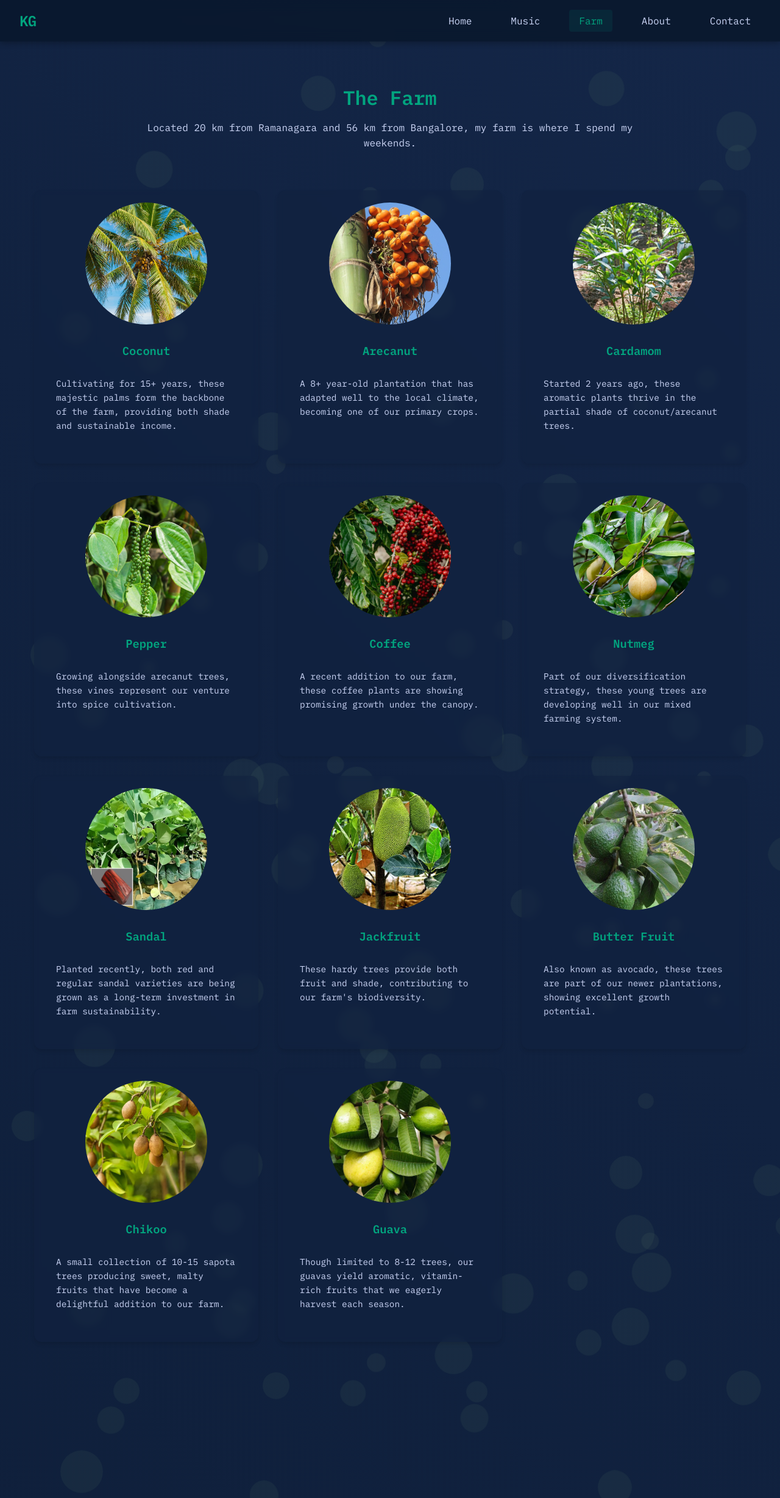
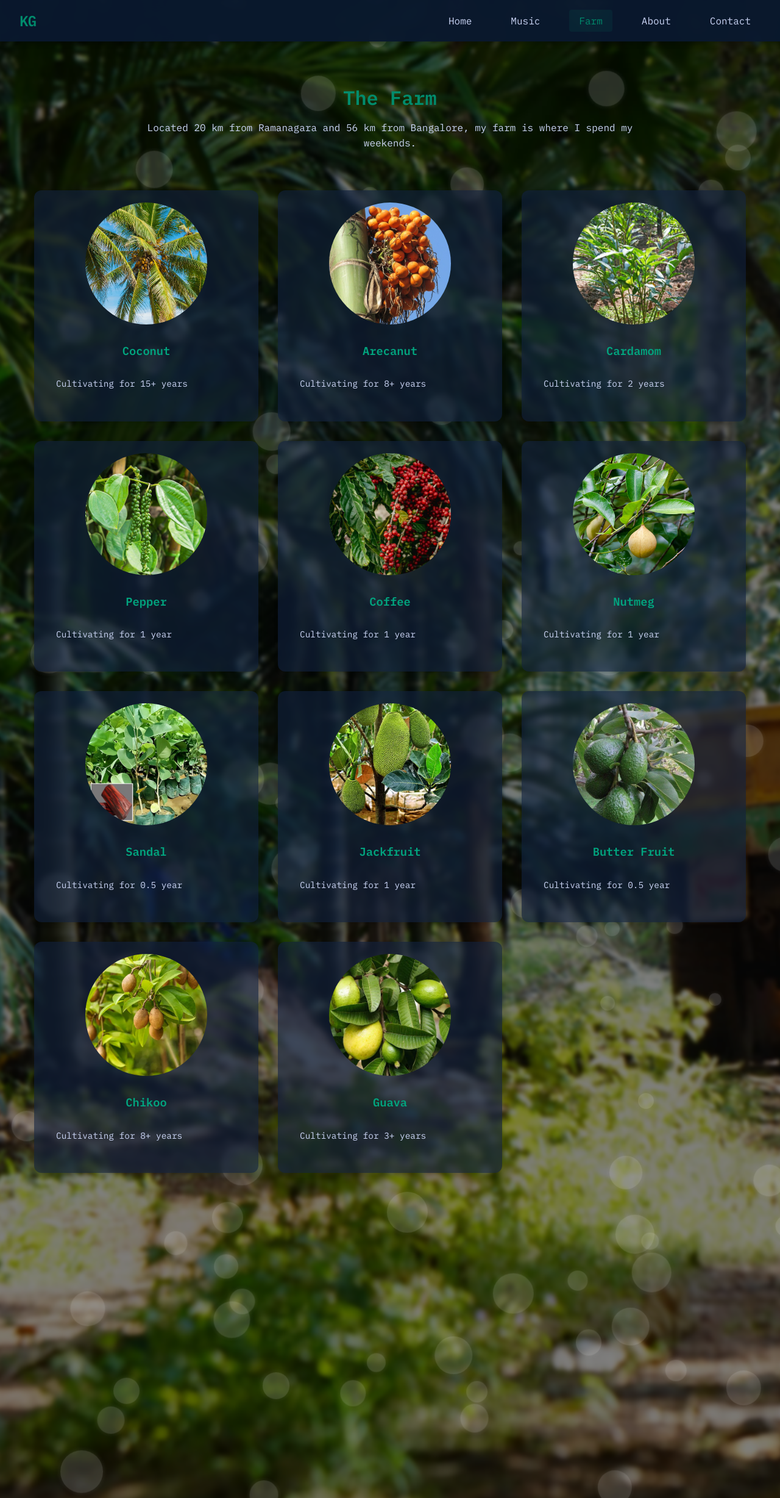
Before and after one commit to hyperwolf24/keerthigowda.com, a Flask app: page /farm in a window 1280 px wide. Shown: the whole page at 61% size. Run offline with Flask 3, Linux system fonts and the light colour scheme.

Commit message:
Changes to background

```diff
--- a/src/static/css/styles.css
+++ b/src/static/css/styles.css
@@ -7,7 +7,7 @@ html {
     font-family: 'IBM Plex Mono', monospace;
     color: white;
     overflow-x: hidden;
-    background-color: #0a192f;
+    background-color: transparent;
     position: relative;
 }
 
@@ -24,16 +24,35 @@ html {
 }
 
 .background-animation {
+    display: none;
+}
+
+.farm-background {
     position: fixed;
     top: 0;
     left: 0;
     right: 0;
     bottom: 0;
-    background: linear-gradient(45deg, #0a192f, #112240, #1d3461);
-    background-size: 400% 400%;
-    animation: gradient 15s ease infinite;
+    background-image: url('/static/images/farm.jpeg');
+    background-size: cover;
+    background-position: center;
+    background-repeat: no-repeat;
+    z-index: 0;
+    pointer-events: none;
+    filter: blur(3px);
+    -webkit-filter: blur(3px);
+    transform: scale(1.1);
+}
+
+.farm-background::before {
+    content: '';
+    position: absolute;
+    top: 0;
+    left: 0;
+    right: 0;
+    bottom: 0;
+    background-color: rgba(0, 0, 0, 0.5); /* Dark overlay with 50% opacity */
     z-index: 1;
-    pointer-events: none;
 }
 
 @keyframes gradient {
@@ -62,12 +81,12 @@ html {
 
 .bubble {
     position: absolute;
-    background-color: rgba(103, 138, 110, 0.1);
+    background-color: rgba(255, 255, 255, 0.15);
     border-radius: 50%;
+    box-shadow: 0 0 10px rgba(255, 255, 255, 0.1);
 }
 
 @keyframes float {
-
     0%,
     100% {
         transform: translate(0, 0);
@@ -236,7 +255,7 @@ html {
 }
 
 .farm-section h2 {
-    color: #02a57f;
+    color: #018c6d;
     text-align: center;
     margin-bottom: 1rem;
     font-size: 2em;
@@ -335,7 +354,7 @@ html {
 .nav-logo {
     font-size: 1.5rem;
     font-weight: 600;
-    color: #02a57f;
+    color: #018c6d;
     font-family: 'IBM Plex Mono', monospace;
     letter-spacing: -0.03em;
     text-decoration: none;
@@ -540,13 +559,13 @@ html {
 }
 
 ::-webkit-scrollbar-thumb {
-    background: rgba(2, 165, 127, 0.3);
+    background: rgba(1, 140, 109, 0.3);
     border-radius: 5px;
     transition: background 0.3s ease;
 }
 
 ::-webkit-scrollbar-thumb:hover {
-    background: rgba(2, 165, 127, 0.5);
+    background: rgba(1, 140, 109, 0.5);
 }
 
 /* Move background elements to body */
--- a/src/templates/about.html
+++ b/src/templates/about.html
@@ -21,9 +21,9 @@
             <div class="about-card">
                 <h3><i class="fas fa-laptop-code"></i> Technical Skills</h3>
                 <ul class="skills-list">
-                    <li><span class="skill-icon">🚀</span>Python & Flask/Django for robust backend development</li>
+                    <li><span class="skill-icon">🚀</span>Python & Flask/FastAPI for robust backend development</li>
                     <li><span class="skill-icon">📱</span>Flutter for cross-platform mobile applications</li>
-                    <li><span class="skill-icon">💾</span>Database management with Postgres & MongoDB</li>
+                    <li><span class="skill-icon">💾</span>Database management with Postgres</li>
                     <li><span class="skill-icon">🤖</span>Machine Learning with Tensorflow</li>
                 </ul>
             </div>
--- a/src/templates/base.html
+++ b/src/templates/base.html
@@ -50,7 +50,7 @@ limitations under the License.
 </head>
 <body>
     <!-- Add background elements here so they're present on all pages -->
-    <div class="background-animation"></div>
+    <div class="farm-background"></div>
     <div class="floating-bubbles"></div>
 
     <nav class="navbar">
--- a/src/templates/farm.html
+++ b/src/templates/farm.html
@@ -10,63 +10,57 @@
         <div class="crop-card">
             <img src="{{ url_for('static', filename='images/coconut.webp') }}" alt="Coconut Trees">
             <h3>Coconut</h3>
-            <p>Cultivating for 15+ years, these majestic palms form the backbone of the farm, providing both
-               shade and sustainable income.</p>
+            <p>Cultivating for 15+ years</p>
         </div>
         <div class="crop-card">
             <img src="{{ url_for('static', filename='images/arecanut.webp') }}" alt="Arecanut Trees">
             <h3>Arecanut</h3>
-            <p>A 8+ year-old plantation that has adapted well to the local climate, becoming one of our
-               primary crops.</p>
+            <p>Cultivating for 8+ years</p>
         </div>
         <div class="crop-card">
             <img src="{{ url_for('static', filename='images/cardamom.webp') }}" alt="Cardamom Plants">
             <h3>Cardamom</h3>
-            <p>Started 2 years ago, these aromatic plants thrive in the partial shade of coconut/arecanut trees.</p>
+            <p>Cultivating for 2 years</p>
         </div>
         <div class="crop-card">
             <img src="{{ url_for('static', filename='images/pepper.webp') }}" alt="Pepper Vines">
             <h3>Pepper</h3>
-            <p>Growing alongside arecanut trees, these vines represent our venture into spice cultivation.</p>
+            <p>Cultivating for 1 year</p>
         </div>
         <div class="crop-card">
             <img src="{{ url_for('static', filename='images/coffee.webp') }}" alt="Coffee Plants">
             <h3>Coffee</h3>
-            <p>A recent addition to our farm, these coffee plants are showing promising growth under the
-               canopy.</p>
+            <p>Cultivating for 1 year</p>
         </div>
         <div class="crop-card">
             <img src="{{ url_for('static', filename='images/nutmeg.webp') }}" alt="Nutmeg Trees">
             <h3>Nutmeg</h3>
-            <p>Part of our diversification strategy, these young trees are developing well in our mixed
-               farming system.</p>
+            <p>Cultivating for 1 year</p>
         </div>
         <div class="crop-card">
             <img src="{{ url_for('static', filename='images/sandal.webp') }}" alt="Sandal Trees">
             <h3>Sandal</h3>
-            <p>Planted recently, both red and regular sandal varieties are being grown as a long-term investment in farm
-               sustainability.</p>
+            <p>Cultivating for 0.5 year</p>
         </div>
         <div class="crop-card">
             <img src="{{ url_for('static', filename='images/jackfruit.webp') }}" alt="Jackfruit Trees">
             <h3>Jackfruit</h3>
-            <p>These hardy trees provide both fruit and shade, contributing to our farm's biodiversity.</p>
+            <p>Cultivating for 1 year</p>
         </div>
         <div class="crop-card">
             <img src="{{ url_for('static', filename='images/butterfruit.webp') }}" alt="Butter Fruit Trees">
             <h3>Butter Fruit</h3>
-            <p>Also known as avocado, these trees are part of our newer plantations, showing excellent
-               growth potential.</p>
+            <p>Cultivating for 0.5 year</p>
         </div>
         <div class="crop-card">
             <img src="{{ url_for('static', filename='images/chikoo.webp') }}" alt="Chikoo Trees">
             <h3>Chikoo</h3>
-            <p>A small collection of 10-15 sapota trees producing sweet, malty fruits that have become a delightful addition to our farm.</p>
+            <p>Cultivating for 8+ years</p>
         </div>
         <div class="crop-card">
             <img src="{{ url_for('static', filename='images/guava.webp') }}" alt="Guava Trees">
             <h3>Guava</h3>
-            <p>Though limited to 8-12 trees, our guavas yield aromatic, vitamin-rich fruits that we eagerly harvest each season.</p>
+            <p>Cultivating for 3+ years</p>
         </div>
     </div>
 </section>
```
Also changed, not shown: other parts of src/static/css/styles.css (+62 -39 lines), src/templates/music.html (+7 -7 lines).
